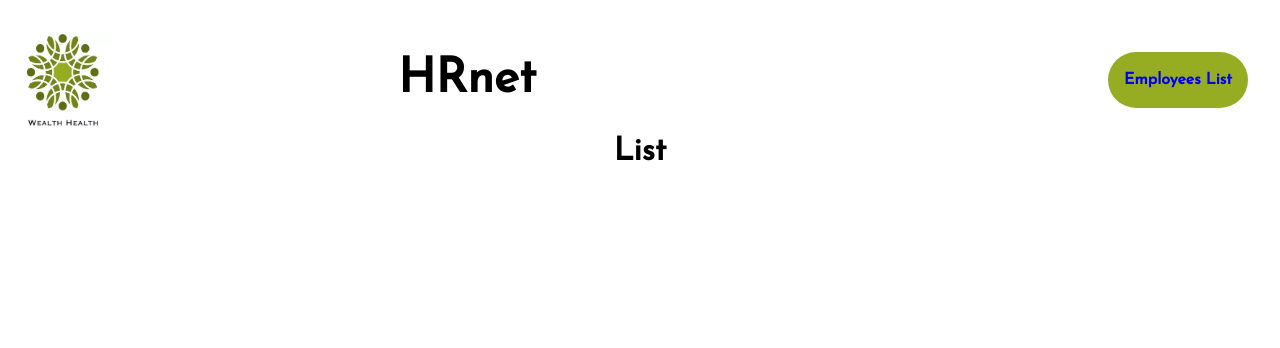
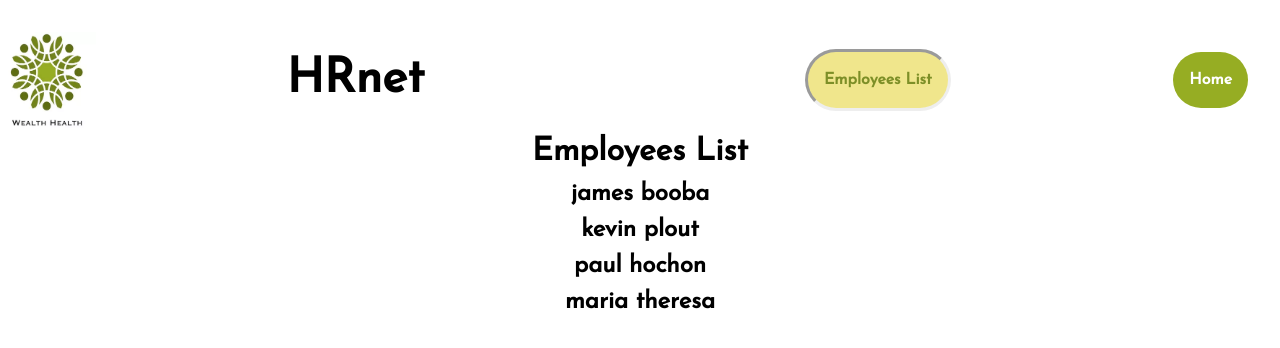
Before and after one commit to jm61/jeanMoirano_p14_22022022, a React (Create React App) app: page /list in a window 1280 px wide. Shown: the top 348 px of the page. Built offline with nearby package versions, Linux system fonts and the light colour scheme.

Commit message:
initial commit table branch

```diff
--- a/src/components/Form.jsx
+++ b/src/components/Form.jsx
@@ -3,6 +3,7 @@ import {states} from '../datas/states'
 import {departments} from '../datas/departments'
 import './Form.css'
 import Modal from 'jm61-p14-modal'
+import list from '../datas/list'
 
 const Form = () => {
     const [show, setShow] = useState(false)
@@ -13,9 +14,9 @@ const Form = () => {
         startDate: '',
         street: '',
         city: '',
-        state: '',
+        states: '',
         zipCode: '',
-        department: '',
+        departments: '',
       })
     const handleChange = e => {
       e.preventDefault()
@@ -26,8 +27,9 @@ const Form = () => {
     }
     const submit = e => {
       e.preventDefault()
-      console.log(Form)
-      localStorage.setItem('List',JSON.stringify(Form))
+      list.push(Form)
+      console.log(list)
+      localStorage.setItem('employees',JSON.stringify(list))
       setShow(true)
     }
 
@@ -55,10 +57,10 @@ const Form = () => {
         />
 
         <label htmlFor="birthDate">Date of Birth</label>
-        <input type="date" id="birthDate"/>
+        <input type="date" id="birthDate" name="birthDate" onChange={handleChange} value={Form.birthDate} required/>
 
         <label htmlFor="startDate">Start Date</label>
-        <input type="date" id="startDate" />
+        <input type="date" id="startDate" name="startDate" onChange={handleChange} value={Form.startDate} required />
 
         <fieldset className="address">
           <legend className="legend"> Address </legend>
@@ -72,7 +74,8 @@ const Form = () => {
           <label htmlFor="zipCode">Zip Code</label>
           <input type="number" id="zipCode" value={Form.zipCode} onChange={handleChange} required />
 
-          <select name='states' id='states'>
+          <select name='states' id='states' onChange={handleChange} required >
+          <option>Select a State</option>
           {states.map( data => (
             <option value={data.value} key={data.abbreviation}>
             {data.name}
@@ -81,10 +84,11 @@ const Form = () => {
           </select>
         </fieldset>
 
-        <select name='departments' id='departments'>
-        {departments.map( department => (
-            <option value={department.value} key={department.id}>
-            {department.name}
+        <select name='departments' id='departments' onChange={handleChange} required>
+          <option>Select a department</option>
+        {departments.map( data => (
+            <option value={data.value} key={data.id}>
+            {data.name}
           </option>
           ))}
         </select>
--- a/src/components/Topbar.css
+++ b/src/components/Topbar.css
@@ -7,7 +7,6 @@
   .logo {
     width: 6rem;
     height: 6rem;
-    margin-left: 1rem;
   }
   .title {
     font-size: 3rem;
@@ -19,9 +18,15 @@
       margin-right: 2rem;
       text-decoration: none;
       background-color: #96ad23;
+      color: white;
       padding: 1rem;
       border-radius: 2rem;
   }
   .list:hover {
     box-shadow: 0px 24px 38px 3px rgba(0,0,0,0.14) , 0px 9px 46px 8px rgba(0,0,0,0.12) , 0px 11px 15px -7px rgba(0,0,0,0.2)
   }
+  .active {
+    background-color: khaki;
+    color: #7d8f27;
+    border-style: inset;
+  }
--- a/src/components/Topbar.jsx
+++ b/src/components/Topbar.jsx
@@ -1,7 +1,5 @@
-//import React from "react";
-import { Link, useNavigate } from "react-router-dom"
+import { NavLink } from "react-router-dom"
 import Logo from "../assets/logo.webp"
-import {useState} from 'react'
 import "./Topbar.css"
 
 /**
@@ -9,23 +7,14 @@ import "./Topbar.css"
  * @returns render
  */
 const Topbar = () => {
-  let navigate = useNavigate()
-  const [isToggled, setIsToggled] = useState(true)
   return (
     <header className="Topbar-container">
-      <Link to="/">
+      <NavLink to="/">
         <img src={Logo} alt="Logo" className="logo" />
-      </Link>
+      </NavLink>
         <h1 className="title">HRnet</h1>
-
-        {isToggled ?
-        <Link onClick={() => setIsToggled(!isToggled)}
-        className="list"
-        to="/list">Employees List</Link>
-     : <Link
-        className="list"
-        to="/">Home</Link>
-        }
+      <NavLink activeclassname="active" className="list" to="/list">Employees List</NavLink>
+      <NavLink activeclassname="active" className="list" to="/">Home</NavLink>
     </header>
   )
 }
--- a/src/datas/list.js
+++ b/src/datas/list.js
@@ -0,0 +1,47 @@
+const list = [
+    {
+        "firstName":"james",
+        "lastName":"booba",
+        "birthDate":"1980-01-12",
+        "startDate":"2000-04-22",
+        "street":"jjjj",
+        "city":"gggg",
+        "states":"Georgia",
+        "zipCode":"7777",
+        "departments":"Marketing"
+    },
+    {
+        "firstName": "kevin",
+        "lastName": "plout",
+        "birthDate": "1990-12-14",
+        "startDate": "2010-03-17",
+        "street": "bbbb",
+        "city": "nnnn",
+        "zipCode": "6666",
+        "states": "Delaware",
+        "departments": "Legal"
+    },
+    {
+        "firstName":"paul",
+        "lastName":"hochon",
+        "birthDate":"2021-12-06",
+        "startDate":"2022-02-07",
+        "street":"ttt",
+        "city":"yyyy",
+        "states":"Hawaii",
+        "zipCode":"4444",
+        "departments":"Engineering"
+    },
+    {
+        "firstName":"maria",
+        "lastName":"theresa",
+        "birthDate":"2021-10-13",
+        "startDate":"2022-02-04",
+        "street":"nnnn",
+        "city":"ffff",
+        "states":"North Dakota",
+        "zipCode":"8888",
+        "departments":"Human Resources"
+    }
+]
+export default list
--- a/src/pages/Home.jsx
+++ b/src/pages/Home.jsx
@@ -1,8 +1,16 @@
-import './Home.css'
+import "./Home.css"
+import "../components/Topbar.css"
+import Form from "../components/Form"
+import list from '../datas/list'
 import Topbar from '../components/Topbar'
-import Form from '../components/Form'
+
+if(!localStorage.getItem('employees')) {
+  localStorage.setItem('employees',JSON.stringify(list))
+  console.log('localStorage loaded!')
+}
+
 const Home = () => {
-    document.title = 'Wealth Health - Home'
+  document.title = "Wealth Health - Home"
   return (
     <div>
       <Topbar />
--- a/src/pages/List.jsx
+++ b/src/pages/List.jsx
@@ -1,12 +1,30 @@
-import './List.css'
+import "./List.css"
+import list from "../datas/list.js"
+import "../components/Topbar.css"
 import Topbar from '../components/Topbar'
+import Table from '../components/Table'
+
+
 const List = () => {
-    document.title = 'Wealth Health - Employees List'
+  document.title = "Wealth Health - Employees List"
   return (
     <div>
       <Topbar />
+      {/* <header className="Topbar-container">
+        <Link to="/">
+          <img src={Logo} alt="Logo" className="logo" />
+        </Link>
+        <h1 className="title">HRnet</h1>
+        <Link to="/" className="list">Home</Link>
+      </header> */}
       <div className="container">
-                <h1>List</h1>
+        <h1>Employees List</h1>
+        {list.map((employee, idx) => (
+          <h2 key={idx}>
+            {" "}
+            {employee.firstName} {employee.lastName}
+          </h2>
+        ))}
       </div>
     </div>
   )
```
Also changed, not shown: src/App.js (+4 -9 lines), src/index.js (+5 -5 lines), src/components/Table.jsx (added). Lines whose indentation alone changed are shown as unchanged.
